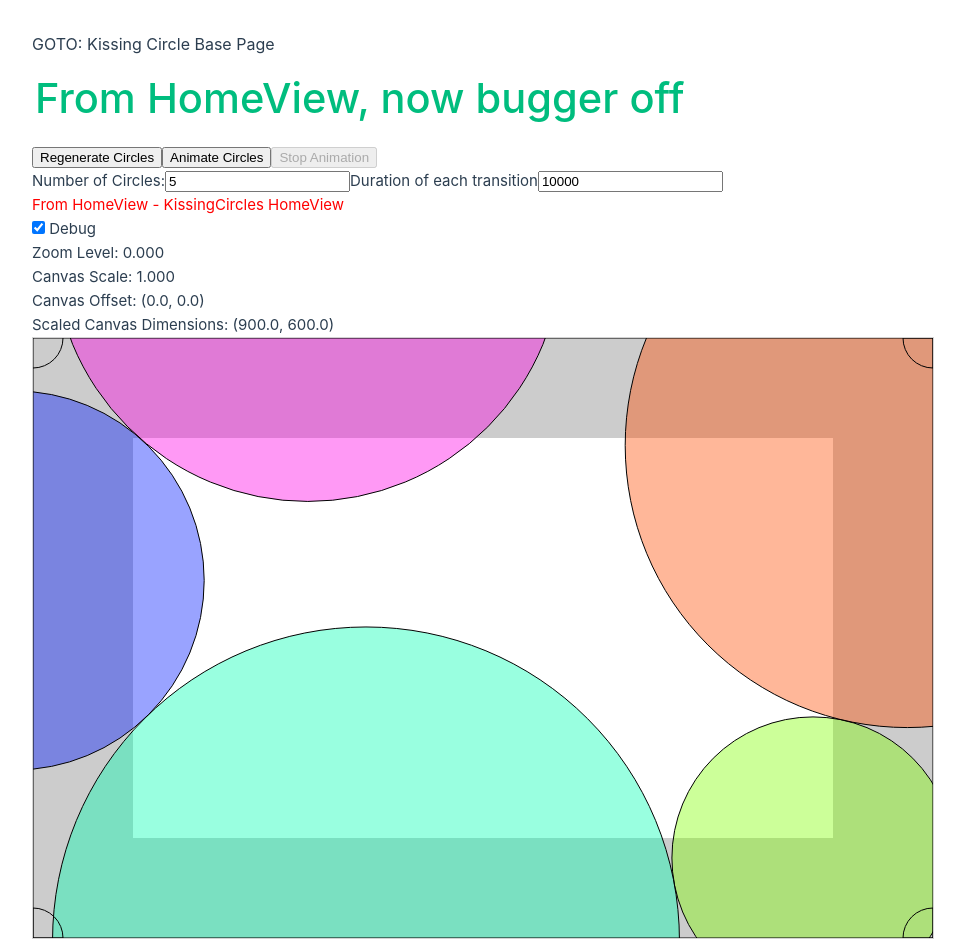
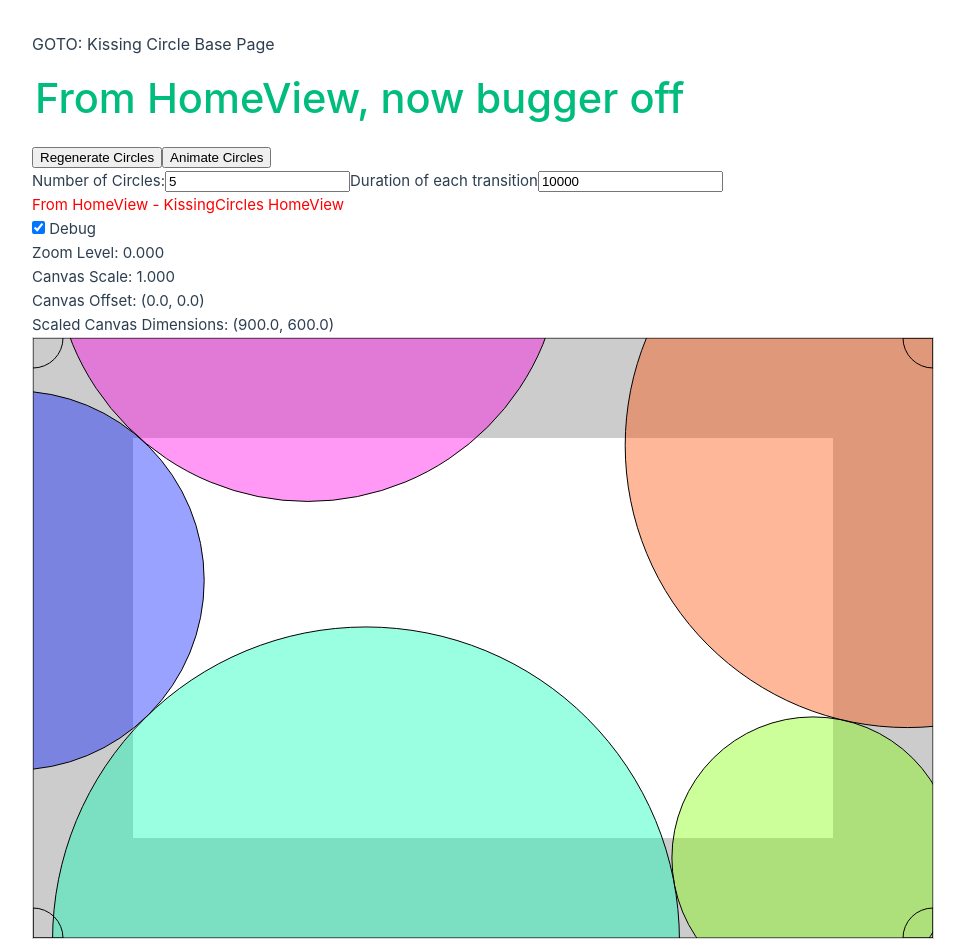
Before and after one commit to avengerofpi/animated-kissing-circles, a Vue app: page / in a window 1280 px wide. Shown: the whole page, without its empty margins (157-1122 px from the left). Built offline with nearby package versions, Linux system fonts and the light colour scheme.

Commit message:
Merge Animate Circles / Stop Animation buttons

```diff
--- a/src/components/KissingCircles.vue
+++ b/src/components/KissingCircles.vue
@@ -4,8 +4,8 @@
   <!-- Buttons -->
   <div>
     <button type="button" @click="regenerateCircles" :disabled=animating>Regenerate Circles</button>
-    <button type="button" @click="animate" :disabled=animating>Animate Circles</button>
-    <button type="button" @click="stopAnimationAfterCurrentStep" :disabled="!animating || stopAnimationFlag">
+    <button v-if="!animating && !stopAnimationFlag" type="button" @click="animate">Animate Circles</button>
+    <button v-if="animating || stopAnimationFlag" type="button" @click="stopAnimationAfterCurrentStep" :disabled="stopAnimationFlag">
       <span v-if="!stopAnimationFlag">Stop Animation</span>
       <span v-if="stopAnimationFlag">Pending Stop...</span>
     </button>
@@ -331,6 +331,7 @@ function animate() {
   // dstCentersRef.value = (srcCentersRef.value.map(c => [Math.random(), c]) as [number,Coor][]).sort().map(el => el[1])
 
   animating.value = true
+  stopAnimationFlag.value = false
   // Identical to `timeStamp` used in `window.requestAnimationFrame`
   start = document.timeline.currentTime as number;
   previousTimeStamp = 0
```
